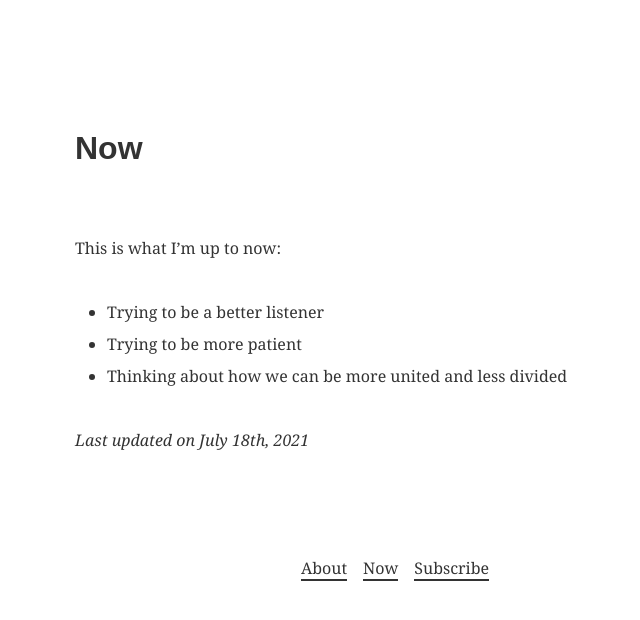
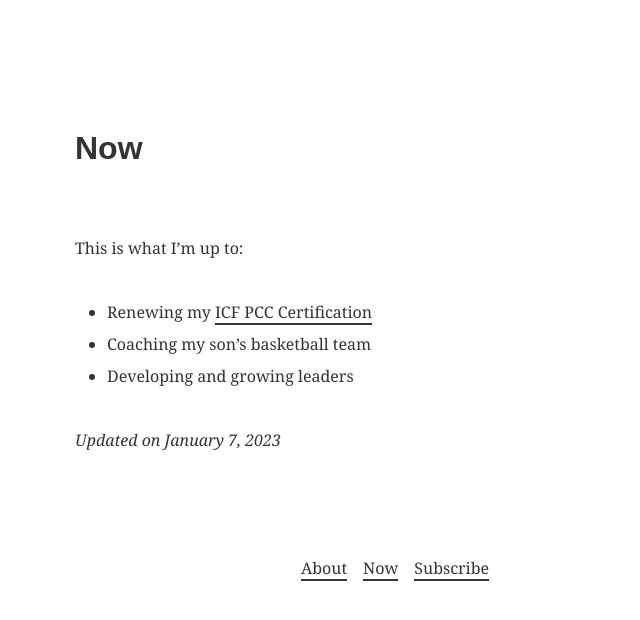
Before and after one commit to michaelaliotti/michaelaliotti.github.io, a Jekyll site: the page built from now.md, in a window 1280 px wide. Shown: the top 620 px of the page, without its empty margins (245-885 px from the left). Built offline with Jekyll 4.4.1, drawn with Linux system fonts in a browser that asks for light colours.

Commit message:
Updated Now page.

```diff
--- a/now.md
+++ b/now.md
@@ -3,10 +3,10 @@ layout: page
 title: Now
 ---
 
-This is what I'm up to now:
+This is what I'm up to:
 
-- Trying to be a better listener
-- Trying to be more patient
-- Thinking about how we can be more united and less divided
+- Renewing my [ICF PCC Certification](https://www.youracclaim.com/badges/75c0bff9-5860-4633-8061-96431a0e44e6/public_url)
+- Coaching my son's basketball team
+- Developing and growing leaders
 
-_Last updated on July 18th, 2021_
+_Updated on January 7, 2023_
```
